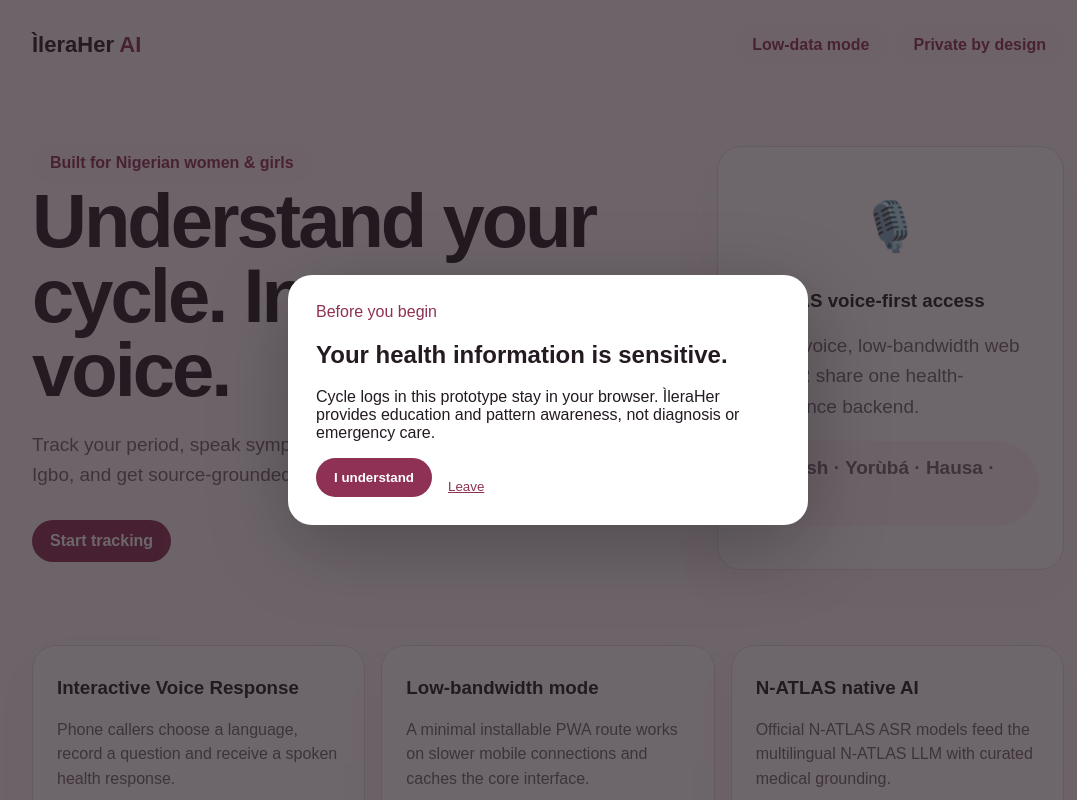
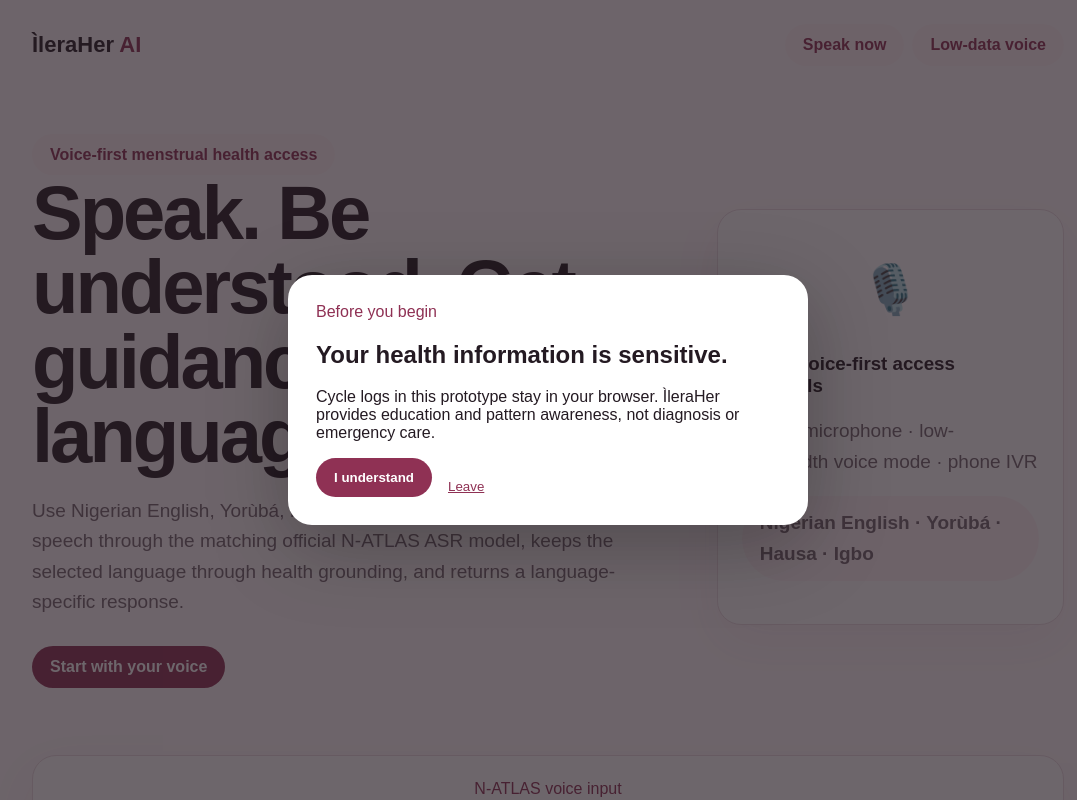
Before and after one commit to Erioluwa23/ilera-her-ai, a Next.js app: page / in a window 1280 px wide. Shown: the top 800 px of the page, without its empty margins (92-1169 px from the left). Built offline with nearby package versions, Linux system fonts and the light colour scheme.

Commit message:
feat: make voice the primary app experience

```diff
--- a/src/app/page.tsx
+++ b/src/app/page.tsx
@@ -2,13 +2,65 @@
 import VoiceLog from "@/components/VoiceLog";
 import AskIlera from "@/components/AskIlera";
 import Consent from "@/components/Consent";
+
 export default function Home(){
   return <main className="wrap">
     <Consent/>
-    <nav className="nav"><div className="brand">ÌleraHer <span>AI</span></div><div className="navlinks"><a className="pill" href="/lite">Low-data mode</a><a className="pill" href="#tracker">Private by design</a></div></nav>
-    <section className="hero"><div><span className="pill">Built for Nigerian women & girls</span><h1>Understand your cycle. In your own voice.</h1><p>Track your period, speak symptoms in Nigerian English, Yorùbá, Hausa or Igbo, and get source-grounded menstrual-health guidance.</p><a className="btn linkbtn" href="#tracker">Start tracking</a></div><div className="card"><div className="voice">🎙️</div><h3>N-ATLAS voice-first access</h3><p className="muted">Mobile voice, low-bandwidth web and IVR share one health-intelligence backend.</p><p className="pill">English · Yorùbá · Hausa · Igbo</p></div></section>
-    <section className="grid"><article className="card"><h3>Interactive Voice Response</h3><p className="muted">Phone callers choose a language, record a question and receive a spoken health response.</p></article><article className="card"><h3>Low-bandwidth mode</h3><p className="muted">A minimal installable PWA route works on slower mobile connections and caches the core interface.</p></article><article className="card"><h3>N-ATLAS native AI</h3><p className="muted">Official N-ATLAS ASR models feed the multilingual N-ATLAS LLM with curated medical grounding.</p></article></section>
-    <Tracker/><VoiceLog/><AskIlera/>
+    <nav className="nav">
+      <div className="brand">ÌleraHer <span>AI</span></div>
+      <div className="navlinks">
+        <a className="pill" href="#voice">Speak now</a>
+        <a className="pill" href="/lite">Low-data voice</a>
+      </div>
+    </nav>
+
+    <section className="hero voiceHero">
+      <div>
+        <span className="pill">Voice-first menstrual health access</span>
+        <h1>Speak. Be understood. Get guidance in your language.</h1>
+        <p>Use Nigerian English, Yorùbá, Hausa or Igbo by voice. ÌleraHer routes speech through the matching official N-ATLAS ASR model, keeps the selected language through health grounding, and returns a language-specific response.</p>
+        <a className="btn linkbtn" href="#voice">Start with your voice</a>
+      </div>
+      <div className="card voiceAccessCard">
+        <div className="voice">🎙️</div>
+        <h3>Three voice-first access channels</h3>
+        <p className="muted">Mobile microphone · low-bandwidth voice mode · phone IVR</p>
+        <p className="pill">Nigerian English · Yorùbá · Hausa · Igbo</p>
+      </div>
+    </section>
+
+    <VoiceLog/>
+
+    <section className="grid accessGrid">
+      <article className="card">
+        <span className="eyebrow">1 · Mobile voice</span>
+        <h3>Speak directly in the app</h3>
+        <p className="muted">Tap the microphone, choose your language, speak a menstrual-health question, and receive a grounded response.</p>
+        <a className="textlink" href="#voice">Use voice</a>
+      </article>
+      <article className="card">
+        <span className="eyebrow">2 · IVR</span>
+        <h3>Interactive Voice Response</h3>
+        <p className="muted">Callers choose English, Yorùbá, Hausa or Igbo, record a question after the beep, and the same N-ATLAS health pipeline processes it.</p>
+      </article>
+      <article className="card">
+        <span className="eyebrow">3 · Low data</span>
+        <h3>Voice on slower connections</h3>
+        <p className="muted">The lightweight mobile route keeps voice input while removing the heavier interface for slower networks and basic smartphones.</p>
+        <a className="textlink" href="/lite">Open low-data voice mode</a>
+      </article>
+    </section>
+
+    <section className="secondaryModes">
+      <div className="sectionIntro">
+        <span className="eyebrow">Secondary access</span>
+        <h2>Tracking and typed questions are still available</h2>
+        <p className="muted">Voice is the primary path. These tools support users who prefer typing or want to keep a private cycle history.</p>
+      </div>
+      <Tracker/>
+      <AskIlera/>
+    </section>
+
     <div className="notice"><strong>Health information, not a confirmed diagnosis.</strong> <span className="muted">Possible causes must be confirmed by a qualified healthcare professional. Seek in-person care for severe or worrying symptoms.</span></div>
     <footer>ÌleraHer AI · N-ATLAS voice-first health prototype</footer>
   </main>
```
